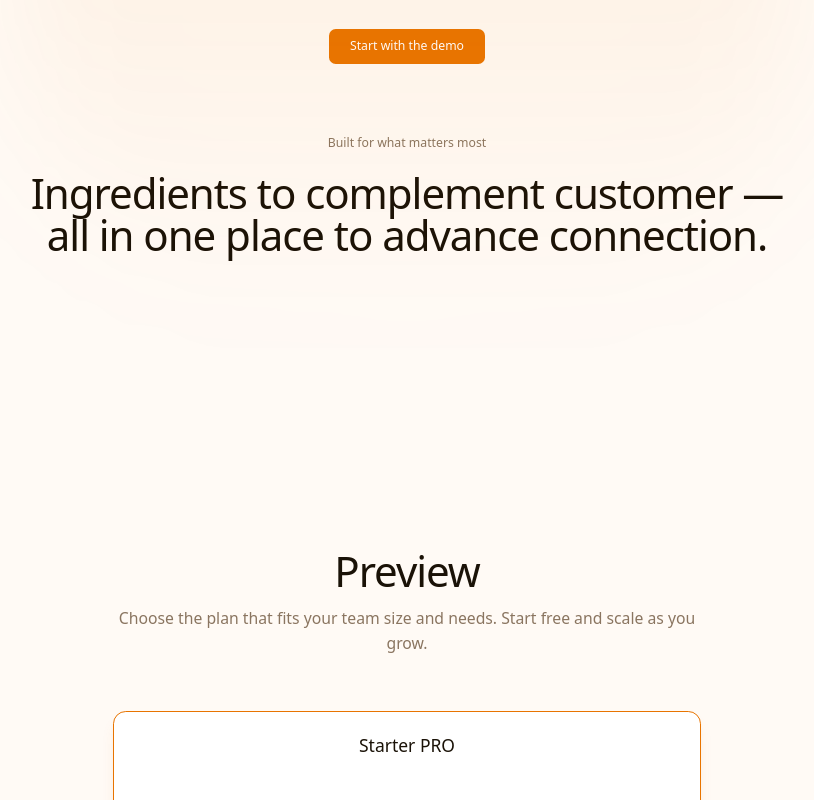
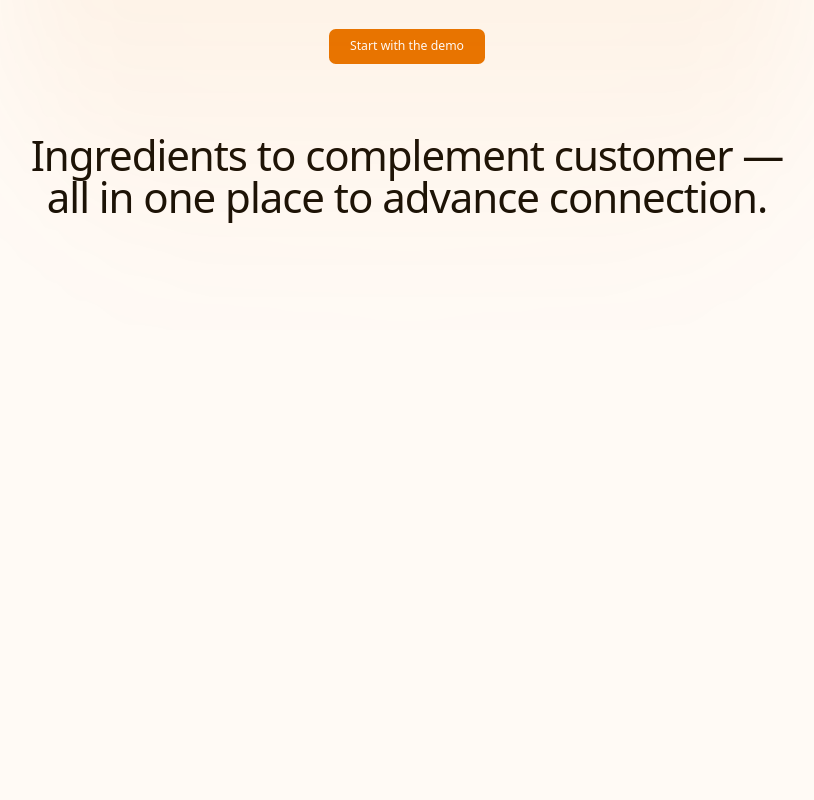
Before and after one commit to cerogab/Vercelstart-up, a React (Vite) app: page / in a window 1280 px wide. Shown: the part 340-1140 px from the top of the page, without its empty margins (233-1047 px from the left). Built offline with nearby package versions, Linux system fonts and the light colour scheme; no server answers.

Commit message:
Remove subtitle, update text, rename Calendar, add spacer blocks

```diff
--- a/src/components/HeroSection.tsx
+++ b/src/components/HeroSection.tsx
@@ -25,9 +25,6 @@ export function HeroSection() {
 
         {/* Feature highlight */}
         <div className="mx-auto max-w-4xl">
-          <p className="text-sm font-medium tracking-widest uppercase text-muted-foreground mb-6">
-            Built for what matters most
-          </p>
           <h2 className="text-3xl md:text-4xl lg:text-5xl font-normal tracking-tight">
             Ingredients to complement customer —{" "}
             <br className="hidden md:block" />
--- a/src/components/PricingSection.tsx
+++ b/src/components/PricingSection.tsx
@@ -25,7 +25,7 @@ const screenshots = [
     gradient: "from-[#f29b0f]/20 to-[#f29b0f]/5",
   },
   {
-    title: "Calendar",
+    title: "Annual Calculator",
     description: "Stay organized with your schedule",
     image: "/cal.png",
     gradient: "from-primary/15 to-[#f29b0f]/10",
@@ -60,7 +60,7 @@ export function PricingSection() {
             Preview
           </h2>
           <p className="max-w-2xl mx-auto text-lg text-muted-foreground">
-            Choose the plan that fits your team size and needs. Start free and scale as you grow.
+            Choose to start free and scale as you grow.
           </p>
         </div>
 
--- a/src/pages/HomePage.tsx
+++ b/src/pages/HomePage.tsx
@@ -6,6 +6,9 @@ export function HomePage() {
     <>
       <HeroSection />
       <div className="py-16 md:py-24" />
+      <div className="py-16 md:py-24" />
+      <div className="py-16 md:py-24" />
+      <div className="py-16 md:py-24" />
       <PricingSection />
     </>
   );
```
